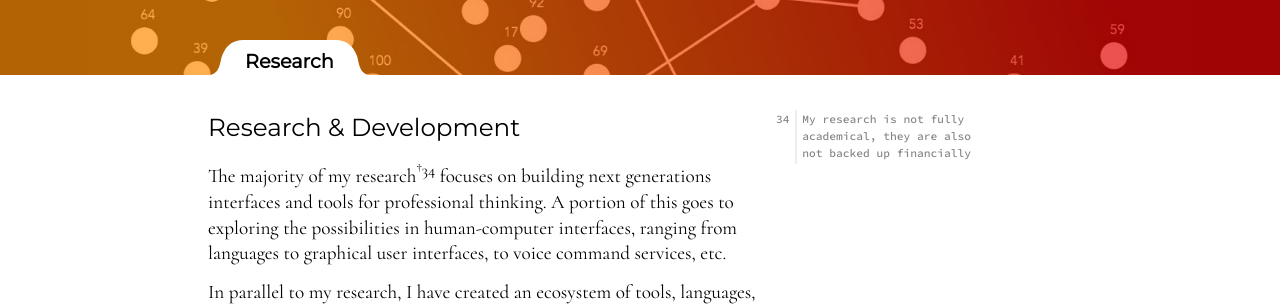
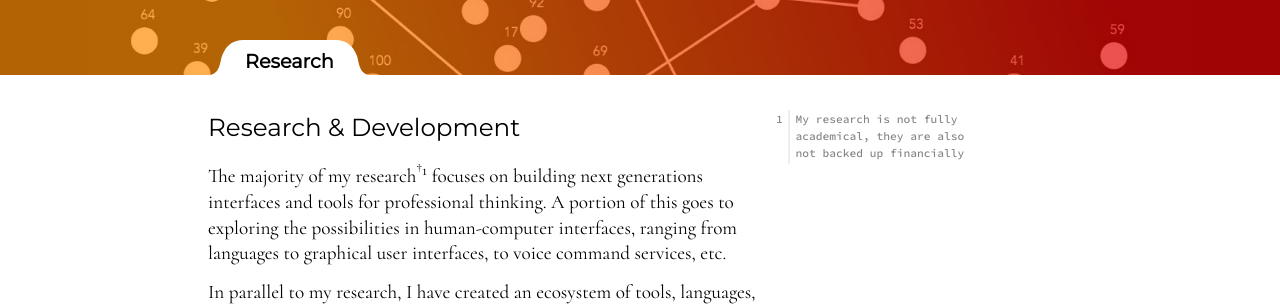
Before and after one commit to pouyakary/pouyakary.github.io, a Jekyll site: the page built from research/index.html, in a window 1280 px wide and 900 px high. Shown: the part 205-511 px from the top of the window. Built offline with Jekyll 4.4.1, drawn with Linux system fonts in a browser that asks for light colours.

Commit message:
better name

```diff
--- a/research/index.html
+++ b/research/index.html
@@ -10,10 +10,10 @@ back: research/back.jpg
 
 <div class="legend-section">
                     <div class="legend-paragraph"><h1 id="research-development">Research &amp; Development</h1>
-<p>The majority of my research<sup class="legend-sup">&dagger;34</sup> focuses on building next generations interfaces and tools for professional thinking. A portion of this goes to exploring the possibilities in human-computer interfaces, ranging from languages to graphical user interfaces, to voice command services, etc.</p>
+<p>The majority of my research<sup class="legend-sup">&dagger;1</sup> focuses on building next generations interfaces and tools for professional thinking. A portion of this goes to exploring the possibilities in human-computer interfaces, ranging from languages to graphical user interfaces, to voice command services, etc.</p>
 </div>
-                    <div class="legend-sidebar"><div class="legend-bullet" id="legend15908e91136dd">
-                    <div class="legend-bullet-number">34</div>
+                    <div class="legend-sidebar"><div class="legend-bullet" id="legend2e59058f0e195">
+                    <div class="legend-bullet-number">1</div>
                     <div class="legend-bullet-content">My research is not fully academical, they are also not backed up financially</div>
                 </div></div>
                 </div>
@@ -27,7 +27,7 @@ back: research/back.jpg
 <div class="kf-topic-page-spacer"></div>
 
 
-{% for topic in site.data.projects %}
+{% for topic in site.data.researches %}
     <h2>{{ topic.topic }}</h2>
 
     {% if topic.description %}
```
Also changed, not shown: _data/researches.yml (renamed from _data/projects.yml), 1 other file.
